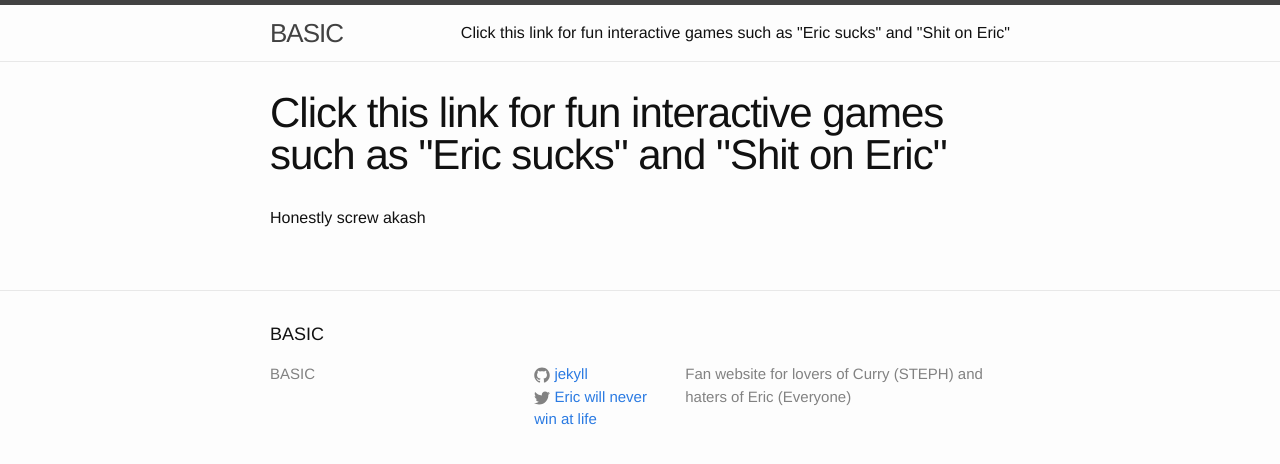
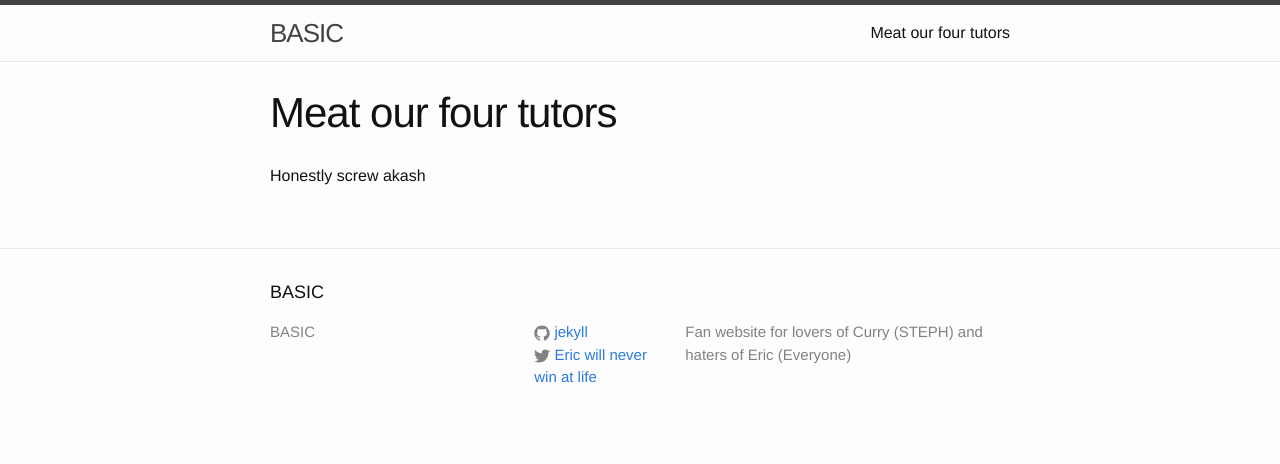
Before and after one commit to pepe454/pepe454.github.io, a Jekyll site: the page built from about.md, in a window 1280 px wide. Shown: the top 464 px of the page. Built offline with Jekyll 4.4.1, drawn with Linux system fonts in a browser that asks for light colours.

Commit message:
Update about.md

```diff
--- a/about.md
+++ b/about.md
@@ -1,6 +1,6 @@
 ---
 layout: page
-title: Click this link for fun interactive games such as "Eric sucks" and "Shit on Eric"
+title: Meat our four tutors
 permalink: /about/
 ---
 
```
